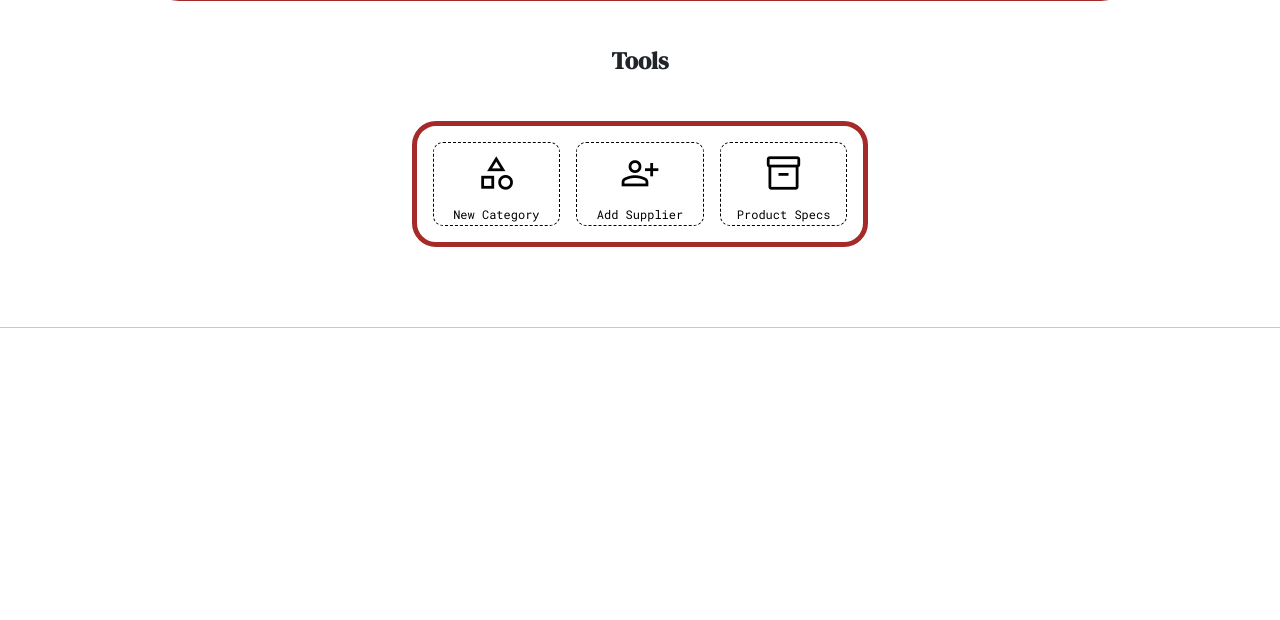
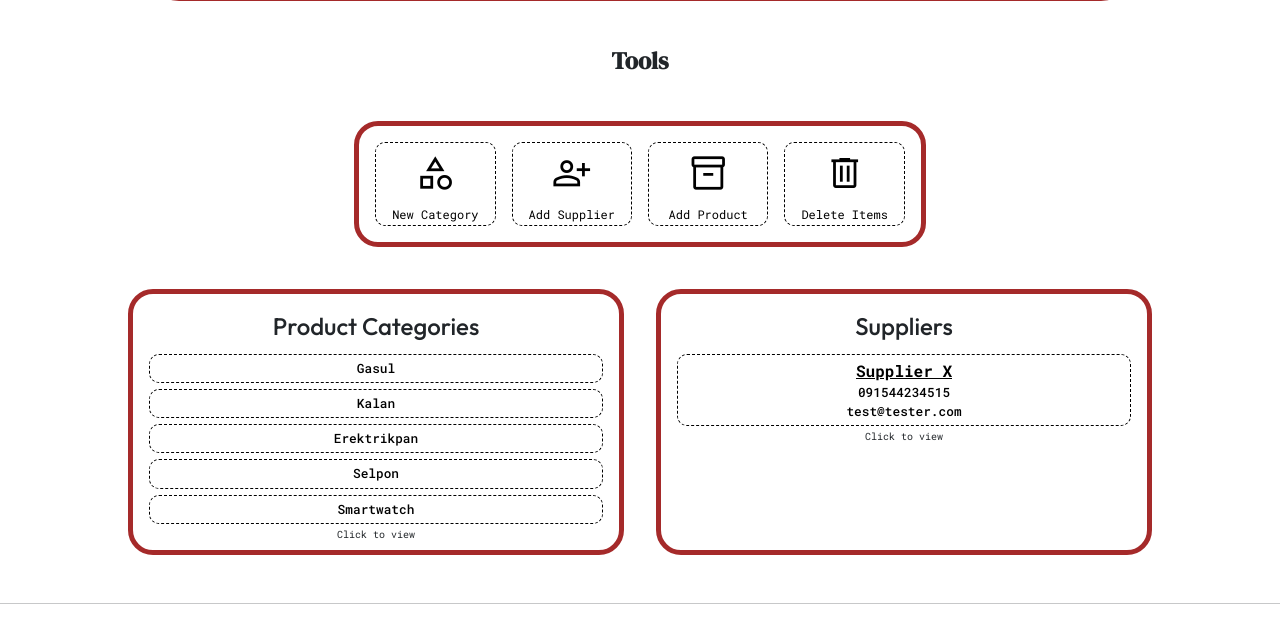
Before and after one commit to junealexis13/inventory_manager, a Django app: page /products/ in a window 1280 px wide. Shown: the part 881-1501 px from the top of the page. Before the commit the page ends 1209 px from the top, so only its background shows below. Run offline with Django 5.2, Linux system fonts and the light colour scheme; data comes from the database, SQL or seed files in the repository; both versions use the stored data as it was after the commit.

Commit message:
added edit functionality and added delete section

```diff
--- a/home/models.py
+++ b/home/models.py
@@ -41,6 +41,7 @@ class Supplier(models.Model):
         return self.name
 
 class Stock(models.Model):
+    id = models.UUIDField(primary_key=True, default=uuid.uuid4, editable=False)
     stock_name = models.CharField(max_length=255, default=random_string(["Gasul X","Wonder Gasul","Awesome Gasul","Gasul na Cool","Oh my Gas","Gas Gas Gas!"]))
     product = models.OneToOneField(Product, on_delete=models.SET_NULL, null=True)
     quantity = models.IntegerField()
--- a/home/static/css/product_view.css
+++ b/home/static/css/product_view.css
@@ -71,7 +71,7 @@
 
 .add_elements {
   display: grid;
-  grid-template-columns: repeat(3, 1fr);
+  grid-template-columns: repeat(4, 1fr);
   grid-template-rows: auto;
   margin: 2rem 0;
   gap: 1rem;
@@ -93,7 +93,10 @@
 
   border-radius: 10px;
   border: 1px, dashed, rgb(0, 0, 0);
+
+  transition: all 0.5s ease;
 }
+
 
 .mini_button > * {
   color: black;
@@ -107,11 +110,109 @@
 .mini_button > small {
   margin: 2px 1rem;
   font-size: clamp(.5rem, .75rem, 1rem);
+  transition: all 0.5s ease;
+}
+
+.mini_button:hover {
+  background-color: brown;
+}
+
+.mini_button:hover small, .mini_button:hover span {
+  color: white;
+  transition: color 0.5s ease;
 }
 
 .section > h1 {
   font-family: var(--global-font-style-navbar-title);
 }
+
+.wrapper_cat_supp {
+  display: grid;
+  grid-template-columns: repeat(2,1fr);
+  gap: 2rem;
+  width: 80dvw;
+}
+
+.wrapper_cat_supp > div {
+  display: flex;
+  flex-direction: column;
+  border: 5px solid brown;
+  border-radius: 25px ;
+  padding: 0.5rem 1rem;
+}
+
+.category_view {
+  display: flex;
+  flex-direction: column;
+  justify-content: center;
+  align-items: center;
+}
+
+.category_view > h1 , .supplier_view > h1 {
+  font-size: 1.5rem;
+  font-family: var(--global-font-style-navbar-section-title);
+  text-align: center;
+  margin: 5px;
+  padding: 3px;
+}
+
+.category_view > h2, .supplier_view > h2 {
+  font-size: 1.5rem;
+  font-family: var(--global-font-style-navbar-section-title);
+  margin: 10px;
+}
+
+.cat_wrap, .sup_wrap {
+  display: block;
+  margin: 3px;
+  padding: 4px;
+  width: 100%;
+
+  border: 1px dashed black;
+  border-radius: 10px;
+
+  transition: all 0.5s ease;
+}
+
+.cat_wrap:hover, .sup_wrap:hover {
+  background-color: brown;
+}
+
+.cat_wrap:hover .content, .sup_wrap:hover .content{
+  color: white;
+
+  transition: color 0.5s ease;
+}
+
+.cat_wrap > a , .sup_wrap  > a {
+  display: block;
+  text-decoration: none;
+  font-family: var(--global-font-style-navbar-menu);
+  font-weight: bold;
+  text-align: center;
+}
+
+.cat_wrap > a > p, .sup_wrap > a > p{
+  color: black;
+  margin: 0;
+  font-weight: 500;
+  font-size: 0.8rem;
+}
+
+.supplier_view {
+  display: flex;
+  flex-direction: column;
+  justify-content: flex-start;
+  align-items: center;
+}
+
+
+.sup_wrap > a:nth-child(1) > p {
+  font-size: 1rem;
+  font-weight: bold;
+  text-decoration: underline;
+}
+
 
 @media screen and (max-width: 996px) {
   .add_elements{
@@ -142,4 +243,11 @@
   .p_wrapper {
     grid-template-columns: auto;
   }
+
+  .wrapper_cat_supp {
+    display: grid;
+    grid-template-columns: auto;
+    gap: 2rem;
+    width: 60dvw;
+  }
 }
--- a/home/templates/blocks/productpage_blocks.html
+++ b/home/templates/blocks/productpage_blocks.html
@@ -64,3 +64,38 @@
 
     {% endif %}
 {% endblock %}
+
+{% block view_others %}
+<div class="wrapper_cat_supp">
+    <div class="category_view">
+        {% if category_numbers == 0 %}
+            <h1>No product category created</h1>
+        {% else %}
+            <h2 class="section_title">Product Categories</h2>
+            {% for cat in categories %}
+                <div class="cat_wrap">
+                    <a href="{% url 'edit_product' pk=cat.pk %}?formID=category"><p class="content">{{ cat.category }}</p></a>
+                </div>
+
+            {% endfor %}
+        {%endif %}
+        <small style="font-size: 10px;">Click to view</small>
+    </div>
+    <div class="supplier_view">
+        {% if supplier_numbers == 0 %}
+        <h1>No Suppliers Created</h1>
+    {% else %}
+        <h2 class="section_title">Suppliers</h2>
+        {% for sup in suppliers %}
+            <div class="sup_wrap">
+                <a href="{% url 'edit_product' pk=sup.pk %}?formID=supplier"><p class="content">{{ sup.name }}</p></a>
+                <a href="{% url 'edit_product' pk=sup.pk %}?formID=supplier"><p class="content">{{ sup.contact }}</p></a>
+                <a href="{% url 'edit_product' pk=sup.pk %}?formID=supplier"><p class="content">{{ sup.email }}</p></a>
+            </div>
+            <small style="font-size: 10px;">Click to view</small>
+
+        {% endfor %}
+    {%endif %}
+    </div>
+</div>
+{% endblock %}
--- a/home/templates/chunks/forms/category.html
+++ b/home/templates/chunks/forms/category.html
@@ -10,5 +10,6 @@
         </div>
         <p>You can request to add needed fields.</p>
         <input type="submit" value="Submit" class="btn btn-secondary">
+
     </form>
 </center>
--- a/home/templates/chunks/products_tools.html
+++ b/home/templates/chunks/products_tools.html
@@ -18,10 +18,19 @@
     <a href="{% url 'mngr-forms' %}?formID=productSpecs">
         <div class="mini_button">
             <span class="material-symbols-outlined">inventory_2</span>
-            <small>Product Specs</small>
+            <small>Add Product</small>
         </div>
         <!-- Product Specs or Product Model-->
     </a>
+    <a href="{% url 'mngr-forms' %}?formID=removeItems">
+        <div class="mini_button">
+            <span class="material-symbols-outlined">delete</span>
+            <small>Delete Items</small>
+        </div>
+        <!-- Product Specs or Product Model-->
+    </a>
+
+
     <!-- <a href="{% url 'mngr-forms' %}?formID=stocks">
         <div class="mini_button">
             <span class="material-symbols-outlined">checklist</span>
--- a/home/templates/home/add_product.html
+++ b/home/templates/home/add_product.html
@@ -23,6 +23,9 @@
       <div class="product_cont">
         {% block list_products %}
         {% endblock %}
+
+        {% block view_others %}
+        {% endblock %}
       </div>
     </div>
 
--- a/home/templates/home/homepage.html
+++ b/home/templates/home/homepage.html
@@ -24,8 +24,6 @@
     {% block footer_float %}
     {% endblock %}
 
-    <i class="{{ view.get_meta_icon }}"></i>
-
     <footer>
         <script src="https://cdn.jsdelivr.net/npm/bootstrap@5.3.3/dist/js/bootstrap.bundle.min.js" integrity="sha384-YvpcrYf0tY3lHB60NNkmXc5s9fDVZLESaAA55NDzOxhy9GkcIdslK1eN7N6jIeHz" crossorigin="anonymous"></script>
         <script src="{% static 'js/navbar.js' %}"></script>
--- a/home/views.py
+++ b/home/views.py
@@ -12,6 +12,10 @@ def add_product(request):
     vars = {}
     vars["products"] = models.Product.objects.all()
     vars["product_number"] = models.Product.objects.count()
+    vars["categories"] = models.Category.objects.all()
+    vars["category_numbers"] = models.Category.objects.count()
+    vars["suppliers"] = models.Supplier.objects.all()
+    vars["supplier_numbers"] = models.Supplier.objects.count()
     return render(request, "blocks/productpage_blocks.html", vars)
 
 def product_forms(request):
@@ -57,14 +61,31 @@ def dashboard(request):
 
 def edit_product_specs(request, pk):
     formID = request.GET.get('formID', 'default')
-    product = get_object_or_404(models.Product, pk=pk)
     submitted = False
     if request.method == 'POST':
-        form = forms.ProductForms(request.POST, instance=product)
+        if formID == "productSpecs":
+            object = get_object_or_404(models.Product, pk=pk)
+            form = forms.ProductForms(request.POST, instance=object)
+        elif formID == "category":
+            object = get_object_or_404(models.Category, pk=pk)
+            form = forms.CategoryForms(request.POST, instance=object)
+        elif formID == "supplier":
+            object = get_object_or_404(models.Supplier, pk=pk)
+            form = forms.SupplierForms(request.POST, instance=object)
+
         if form.is_valid():
             form.save()
             return HttpResponseRedirect('/inventory_forms?submitted=True')
     else:
-        form = forms.ProductForms(instance=product)
+
+        if formID == "productSpecs":
+            object = get_object_or_404(models.Product, pk=pk)
+            form = forms.ProductForms(instance=object)
+        elif formID == "category":
+            object = get_object_or_404(models.Category, pk=pk)
+            form = forms.CategoryForms(instance=object)
+        elif formID == "supplier":
+            object = get_object_or_404(models.Supplier, pk=pk)
+            form = forms.SupplierForms(instance=object)
 
     return render(request, "blocks/productpage_forms.html", {"formID":formID,'form': form, "submitted": submitted})
```
Also changed, not shown: home/static/css/app_gallery.css (+7 -5 lines), db.sqlite3, home/migrations/0014_alter_stock_id_alter_stock_stock_name.py (added), product_images/Screenshot_2023-07-25_160100.png (added).
